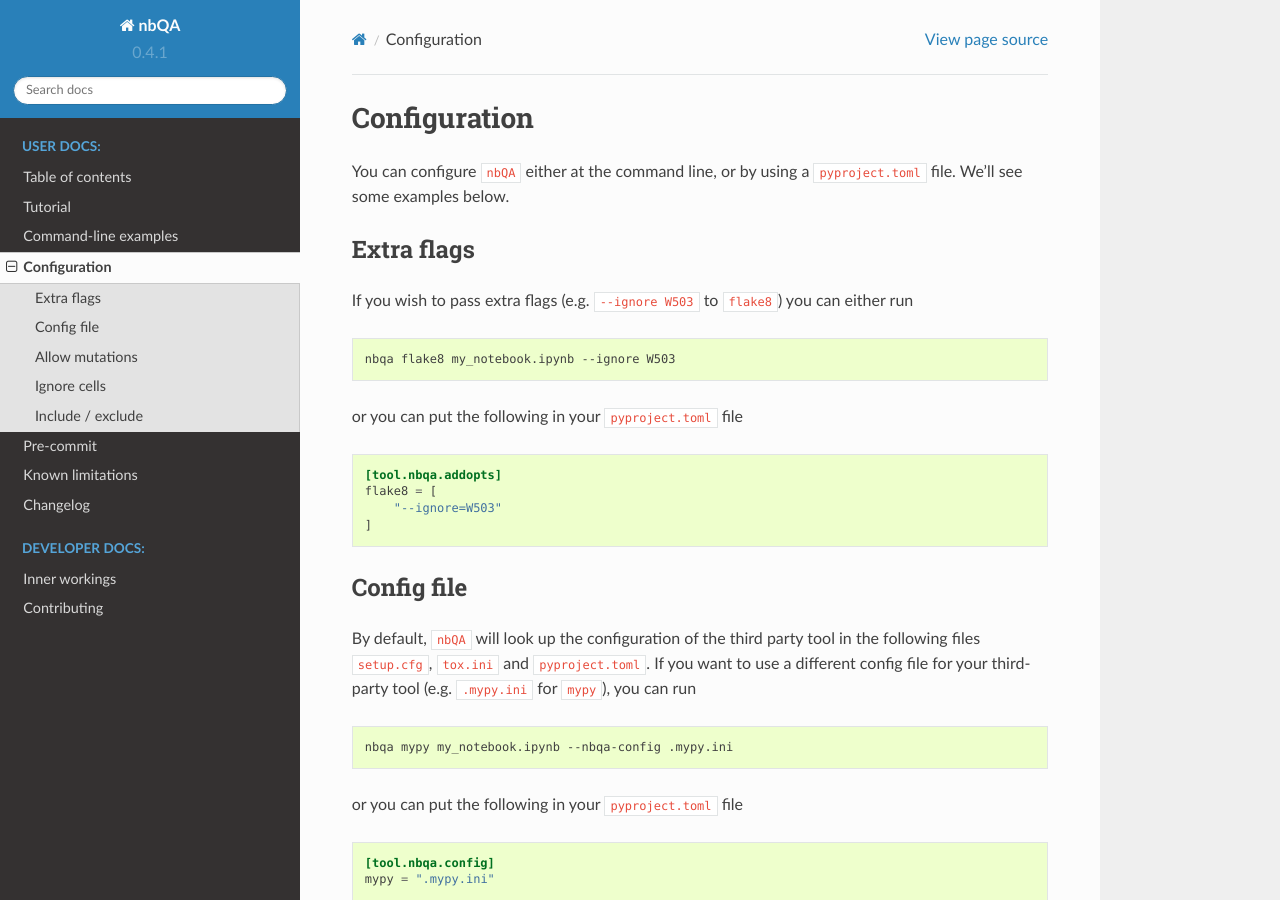
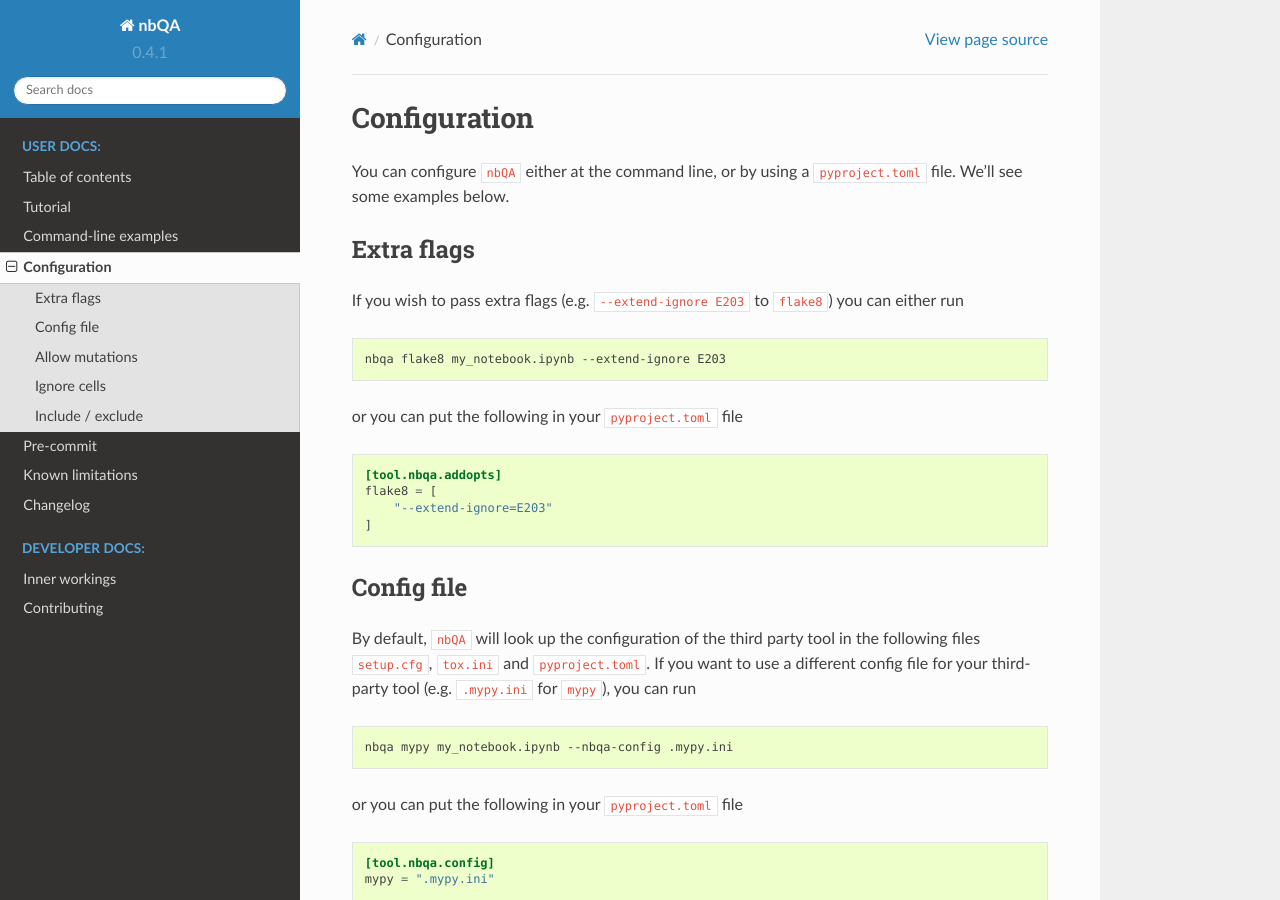
Before and after one commit to nbQA-dev/nbQA, a Sphinx documentation site: the page built from docs/configuration.rst, in a window 1280 px wide and 900 px high. Built offline with Sphinx 7.4.7 and the Read the Docs theme 2.0.0, drawn with Linux system fonts in a browser that asks for light colours.

Commit message:
use extend-ignore

```diff
--- a/docs/configuration.rst
+++ b/docs/configuration.rst
@@ -8,11 +8,11 @@
 Extra flags
 ~~~~~~~~~~~
 
-If you wish to pass extra flags (e.g. :code:`--ignore W503` to :code:`flake8`) you can either run
+If you wish to pass extra flags (e.g. :code:`--extend-ignore E203` to :code:`flake8`) you can either run
 
 .. code-block:: bash
 
-    nbqa flake8 my_notebook.ipynb --ignore W503
+    nbqa flake8 my_notebook.ipynb --extend-ignore E203
 
 or you can put the following in your :code:`pyproject.toml` file
 
@@ -20,7 +20,7 @@
 
     [tool.nbqa.addopts]
     flake8 = [
-        "--ignore=W503"
+        "--extend-ignore=E203"
     ]
 
 Config file
--- a/setup.cfg
+++ b/setup.cfg
@@ -55,7 +55,7 @@
 universal = True
 
 [flake8]
-ignore = E203,E503,W503,W504
+extend-ignore = E203,E503
 max-line-length = 120
 exclude = venv,.*
 
```
